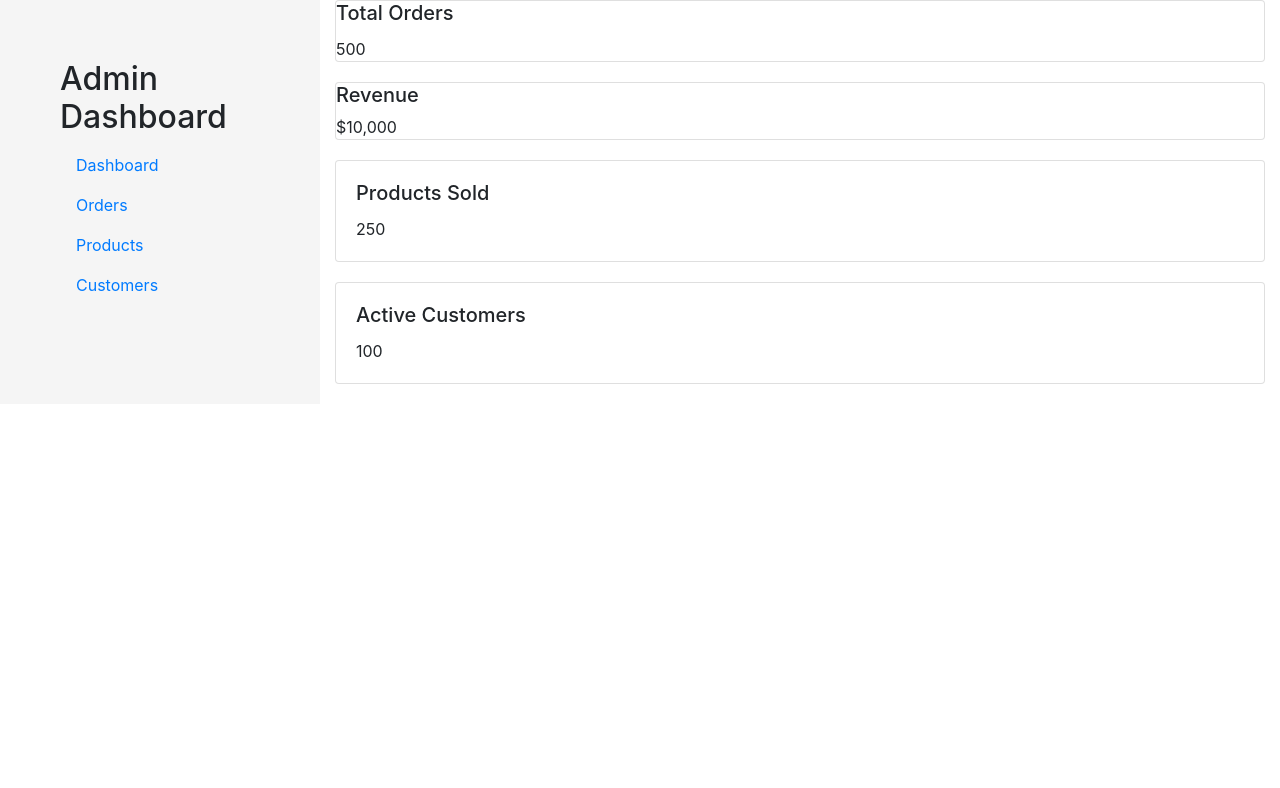
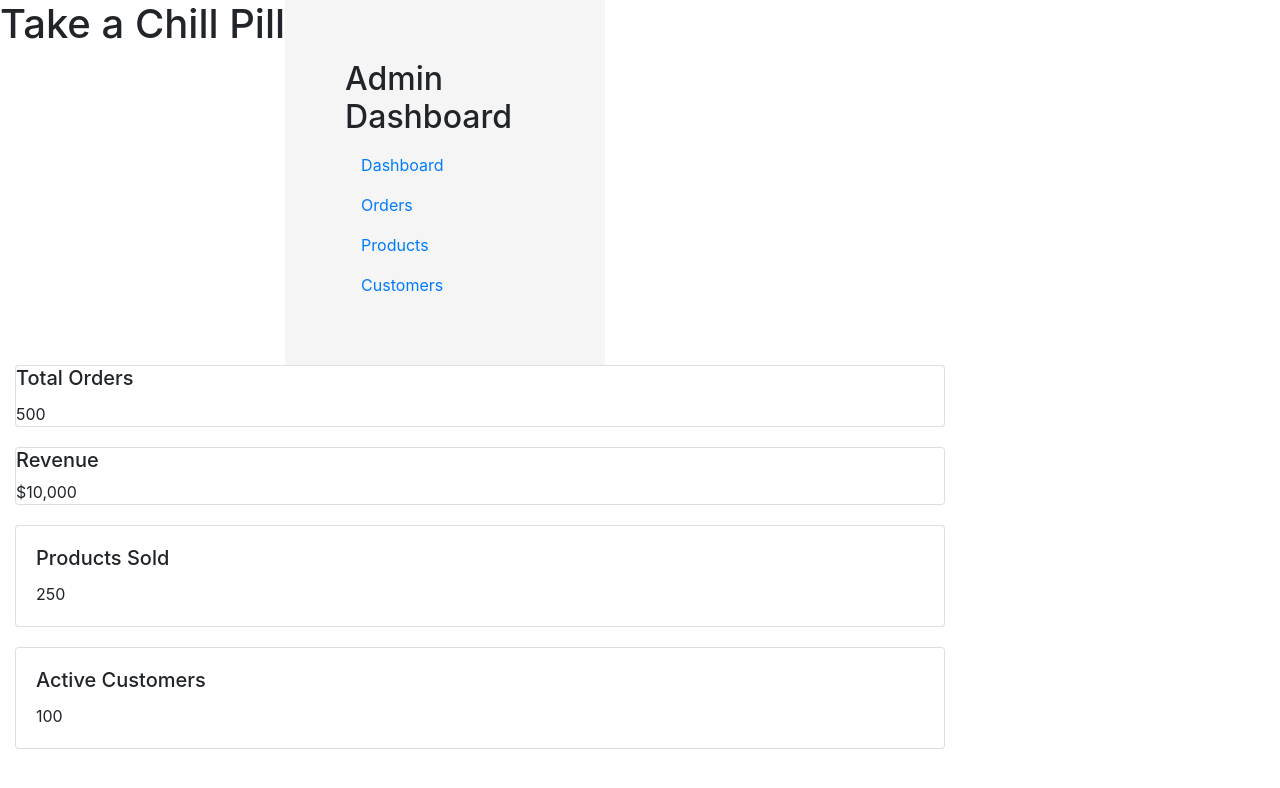
Before and after one commit to Shailja-shree/NOW, a plain HTML site: page index.html in a window 1280 px wide. Drawn offline with nearby package versions, Linux system fonts and the light colour scheme.

Commit message:
Modified One

```diff
--- a/index.html
+++ b/index.html
@@ -19,6 +19,7 @@
   <div class="container-fluid">
     <div class="row">
       <!-- Sidebar -->
+      <h1>Take a Chill Pill</h1>
       <div class="col-md-3 sidebar">
         <h2>Admin Dashboard</h2>
         <ul class="nav flex-column">
```
